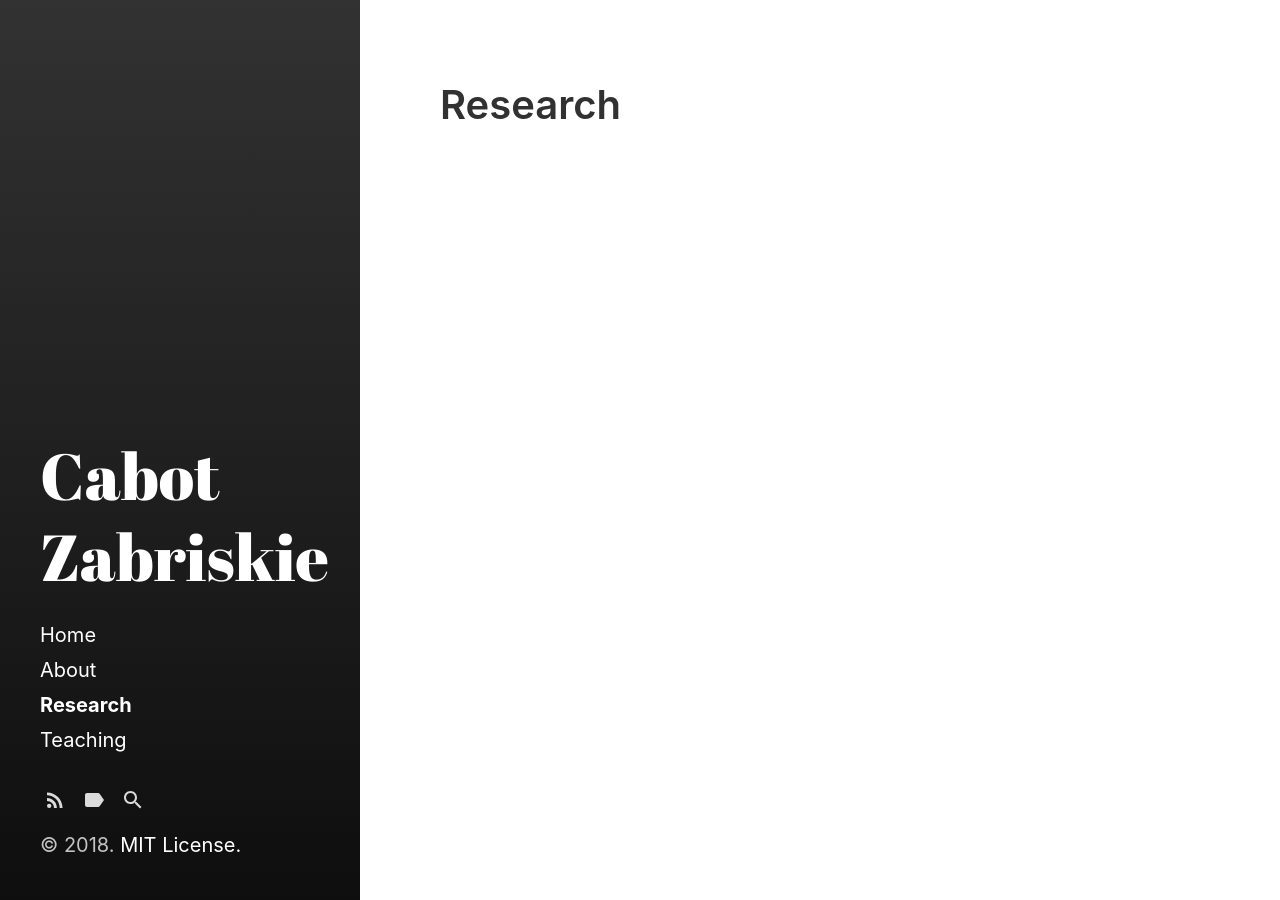
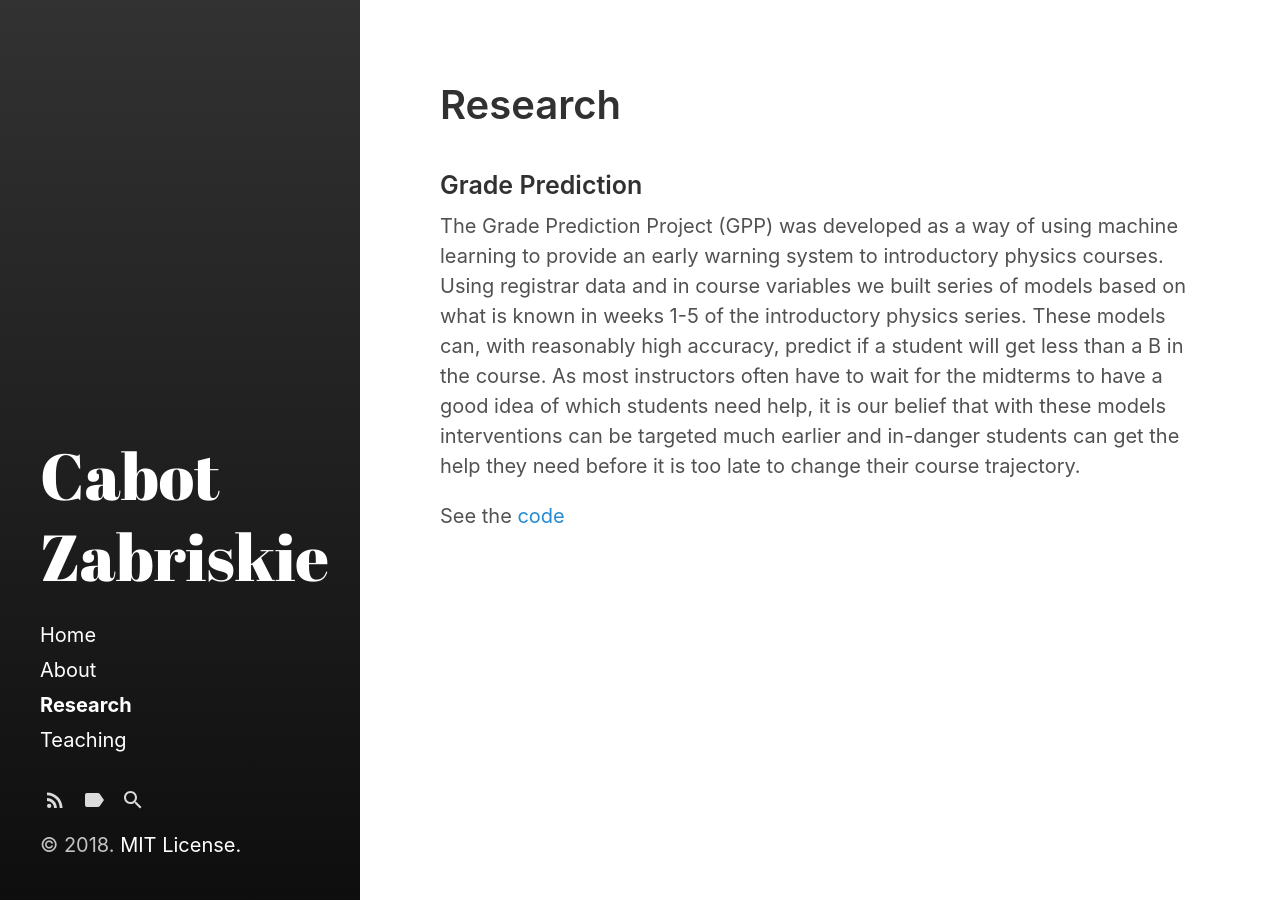
Before and after one commit to cabotzabriskie/cabotzabriskie.github.io, a Jekyll site: the page built from category/research.md, in a window 1280 px wide. Built offline with Jekyll 4.4.1, drawn with Linux system fonts in a browser that asks for light colours.

Commit message:
Update research.md

```diff
--- a/category/research.md
+++ b/category/research.md
@@ -2,3 +2,14 @@
 layout: category
 title: Research
 ---
+
+### Grade Prediction
+The Grade Prediction Project (GPP) was developed as a way of using machine learning to provide
+an early warning system to introductory physics courses. Using registrar data and in course variables
+we built series of models based on what is known in weeks 1-5 of the introductory physics series.
+These models can, with reasonably high accuracy, predict if a student will get less than a B in the course.
+As most instructors often have to wait for the midterms to have a good idea of which students need help, it
+is our belief that with these models interventions can be targeted much earlier and in-danger students
+can get the help they need before it is too late to change their course trajectory.
+
+See the [code](https://github.com/cabotzabriskie/Grade-Prediction-Project)
```
